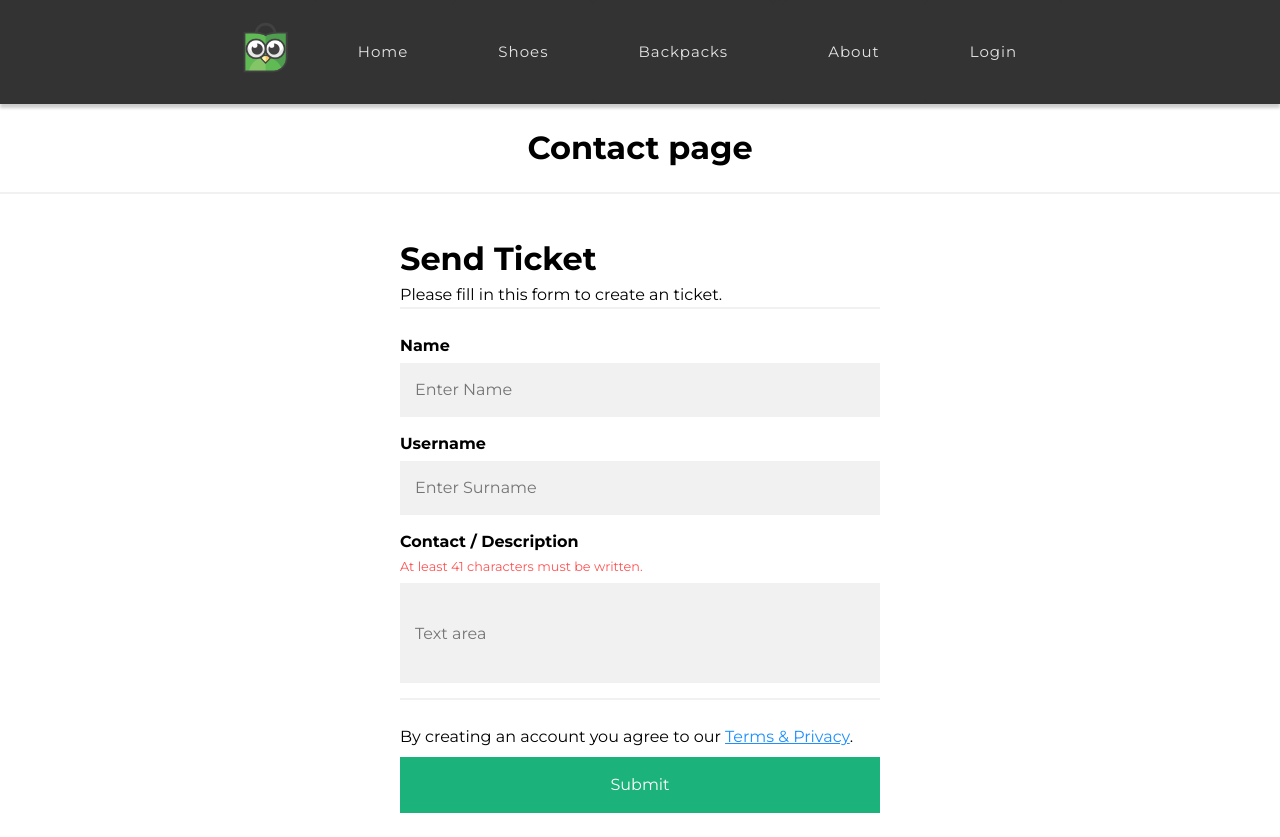
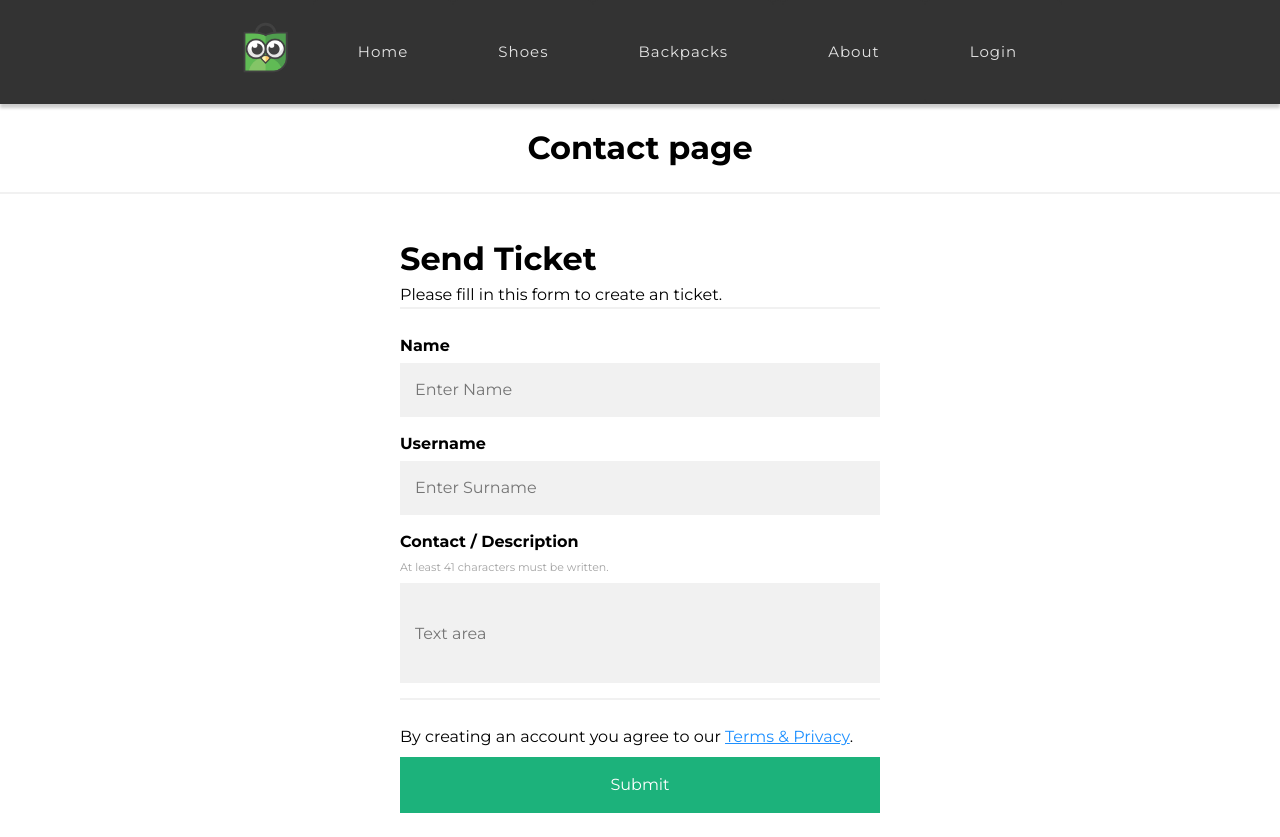
Before and after one commit to ardaalkan/event-app-with-vue, a Vue app: page /#/about in a window 1280 px wide. Built offline with nearby package versions, Linux system fonts and the light colour scheme; what secure-ls would draw is missing.

Commit message:
Validation with Vuelidate: register-login-contact pages

```diff
--- a/db.json
+++ b/db.json
@@ -129,6 +129,21 @@
         1,
         2
       ]
+    },
+    {
+      "username": "arda5",
+      "fullname": "arda5",
+      "password": "86aa75dc5de59513a3a041aa7195f7c40788ebe2",
+      "id": 3
+    },
+    {
+      "username": "abc1",
+      "fullname": "abc1",
+      "password": "013b1f3ebed29a5a388bb8de3ad3244a11b9e74b",
+      "id": 4,
+      "favorites": [
+        5
+      ]
     }
   ]
 }
--- a/src/views/About_Page.vue
+++ b/src/views/About_Page.vue
@@ -11,13 +11,20 @@
       <label for="email"><b>Name</b></label>
       <br />
       <small class="form-valid-error" v-if="v$.form.name.$error">Name doesnt exists.</small>
-      <input type="text" placeholder="Enter Name" name="name" id="name" v-model="form.name" @input="v$.form.name.$touch()" />
+      <input
+        type="text"
+        placeholder="Enter Name"
+        name="name"
+        id="name"
+        v-model="v$.form.name.$model"
+        :class="{ 'is-invalid': v$.form.name.$error }"
+      />
       <!-- Name -->
       <!-- Surname -->
       <label for="psw"><b>Username</b></label>
       <br />
-      <small class="form-valid-error" v-if="v$.form.surname.$error">Name doesnt exists.</small>
-      <input type="text" placeholder="Enter Surname" name="surname" id="surname" v-model="form.surname" @input="v$.form.surname.$touch()" />
+      <small class="form-valid-error" v-if="v$.form.surname.$error">Surname doesnt exists.</small>
+      <input type="text" placeholder="Enter Surname" name="surname" id="surname" v-model="v$.form.surname.$model" />
       <!-- Surname -->
       <br />
       <!-- Description -->
@@ -29,7 +36,6 @@
       <hr />
       <p>By creating an account you agree to our <a href="#">Terms & Privacy</a>.</p>
       <button class="sendbtn">Submit</button>
-      <!-- {{ v$.form.description.required.$invalid }} -->
     </div>
   </form>
 </template>
@@ -73,6 +79,7 @@ export default {
   methods: {
     submitForm() {
       this.submitted = true;
+      alert("Submitted.");
     },
   },
 };
@@ -103,7 +110,8 @@ export default {
 }
 
 .form-valid-error {
-  color: rgb(255, 82, 82);
+  color: rgb(163, 163, 163);
+  font-size: 11px;
 }
 
 /* Full-width input fields */
--- a/src/views/Login_Page.vue
+++ b/src/views/Login_Page.vue
@@ -6,16 +6,20 @@
       <hr />
 
       <label for="username"><b>Username</b></label>
-      <input v-model="userData.username" type="text" placeholder="Enter Username" name="username" id="username" required />
-
+      <br />
+      <small v-if="v$.form.username.$error">Username must be exists.</small>
+      <input v-model="v$.form.username.$model" type="text" placeholder="Enter Username" name="username" id="username" required />
+      <br />
+      <small v-if="v$.form.password.$error">
+        Your password must be 3 or more characters, and include at least one lowercase letter, one uppercase letter, and a number</small
+      >
       <label for="psw"><b>Password</b></label>
-      <input v-model="userData.password" type="password" placeholder="Enter Password" name="psw" id="psw" required />
+      <input v-model="v$.form.password.$model" type="password" placeholder="Enter Password" name="psw" id="psw" required />
+      <br />
       <hr />
-
       <router-link :to="{ name: 'Register' }">Register</router-link>
       <button class="registerbtn" @click="onSubmit()">Login</button>
     </div>
-
     <!-- <div class="container signin">
       <p>Already have an account? <a href="#">Sign in</a>.</p>
     </div> -->
@@ -24,10 +28,37 @@
 
 <script>
 import CryptoJS from "crypto-js";
+import useValidate from "@vuelidate/core";
+import { required, minLength } from "@vuelidate/validators";
 export default {
+  setup() {
+    return {
+      v$: useValidate(),
+    };
+  },
+
+  validations() {
+    return {
+      form: {
+        username: { required },
+        fullname: { required },
+        password: {
+          minLength: minLength(3),
+          required,
+          valid: function (value) {
+            const constrainsUppercase = /[A-Z]/.test(value);
+            const constrainsLowercase = /[a-z]/.test(value);
+            const constrainsNumber = /[0-9]/.test(value);
+            return constrainsUppercase && constrainsLowercase && constrainsNumber;
+          },
+        },
+      },
+    };
+  },
+
   data() {
     return {
-      userData: {
+      form: {
         username: null,
         password: null,
       },
@@ -35,9 +66,9 @@ export default {
   },
   methods: {
     onSubmit() {
-      const password = CryptoJS.HmacSHA1(this.userData.password, this.$store.getters._saltKey).toString();
+      const password = CryptoJS.HmacSHA1(this.form.password, this.$store.getters._saltKey).toString();
       this.$appAxios
-        .get(`/users?username=${this.userData.username}&password=${password}`)
+        .get(`/users?username=${this.form.username}&password=${password}`)
         .then((login_response) => {
           if (login_response?.data?.length > 0) {
             this.$store.commit("setUser", login_response?.data[0]);
--- a/src/views/Register_Page.vue
+++ b/src/views/Register_Page.vue
@@ -1,20 +1,28 @@
 <template>
-  <div action="action">
+  <form action="action">
     <div class="container_register">
       <h1>Register</h1>
       <p>Please fill in this form to create an account.</p>
       <hr />
 
-      <label for="email"><b>Name</b></label>
-      <input v-model="userData.fullname" type="text" placeholder="Enter Name" name="name" id="name" required />
+      <label for="text"><b>Username</b></label>
+      <br />
+      <small v-if="v$.form.username.$error">Name must be exists.</small>
+      <!-- @input="v$.form.name.$touch()" -->
+      <input v-model="v$.form.username.$model" type="text" placeholder="* Enter Name" name="username" id="username" autofocus />
 
-      <label for="psw"><b>Username</b></label>
-      <input v-model="userData.username" type="text" placeholder="Enter Password" name="psw" id="psw" required />
+      <label for="psw"><b>Name</b></label>
+      <br />
+      <small v-if="v$.form.fullname.$error">Fullname must be exists.</small>
+      <input v-model="v$.form.fullname.$model" type="text" placeholder="* Enter fullname" name="psw" id="psw" />
 
       <label for="psw-repeat"><b>Password</b></label>
-      <input v-model="userData.password" type="password" placeholder="Repeat Password" name="psw-repeat" id="psw-repeat" required />
+      <br />
+      <small v-if="v$.form.password.$error">
+        Your password must be 3 or more characters, and include at least one lowercase letter, one uppercase letter, and a number</small
+      >
+      <input v-model="v$.form.password.$model" type="password" placeholder="* Repeat Password" name="psw-repeat" id="psw-repeat" />
       <hr />
-
       <p>By creating an account you agree to our <a href="#">Terms & Privacy</a>.</p>
       <button class="registerbtn" @click="onSave()">Register</button>
     </div>
@@ -22,16 +30,43 @@
     <div class="container_signin">
       <p>Already have an account? <router-link :to="{ name: 'Login' }">Giriş Yap</router-link></p>
     </div>
-  </div>
+  </form>
+  <!-- {{ v$.form.password.$invalid }} -->
 </template>
 
 <script>
 import CryptoJS from "crypto-js";
+import useValidate from "@vuelidate/core";
+import { required, minLength } from "@vuelidate/validators";
 
 export default {
+  setup() {
+    return {
+      v$: useValidate(),
+    };
+  },
+
+  validations() {
+    return {
+      form: {
+        username: { required },
+        fullname: { required },
+        password: {
+          minLength: minLength(3),
+          required,
+          valid: function (value) {
+            const constrainsUppercase = /[A-Z]/.test(value);
+            const constrainsLowercase = /[a-z]/.test(value);
+            const constrainsNumber = /[0-9]/.test(value);
+            return constrainsUppercase && constrainsLowercase && constrainsNumber;
+          },
+        },
+      },
+    };
+  },
   data() {
     return {
-      userData: {
+      form: {
         username: null,
         fullname: null,
         password: null,
@@ -40,17 +75,17 @@ export default {
   },
   methods: {
     onSave() {
-      const password = this.userData.password;
+      const password = this.form.password;
       const key = "booklike123!456";
       const cryptedPassword = CryptoJS.HmacSHA1(password, key).toString();
 
-      this.$appAxios.post("/users", { ...this.userData, password: cryptedPassword }).then((registered_user_response) => {
+      this.$appAxios.post("/users", { ...this.form, password: cryptedPassword }).then((registered_user_response) => {
         console.log("registered_user_response :>>", registered_user_response);
         this.$router.push({ name: "Home" });
       });
 
       console.log(cryptedPassword);
-      // console.log(this.userData);
+      // console.log(this.form);
     },
   },
 };
```
